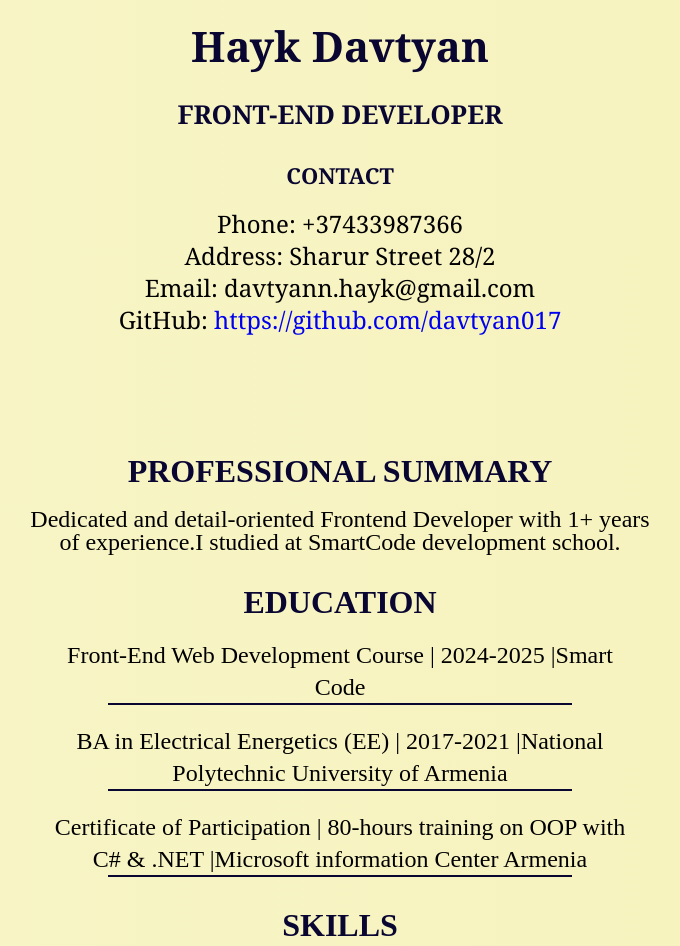
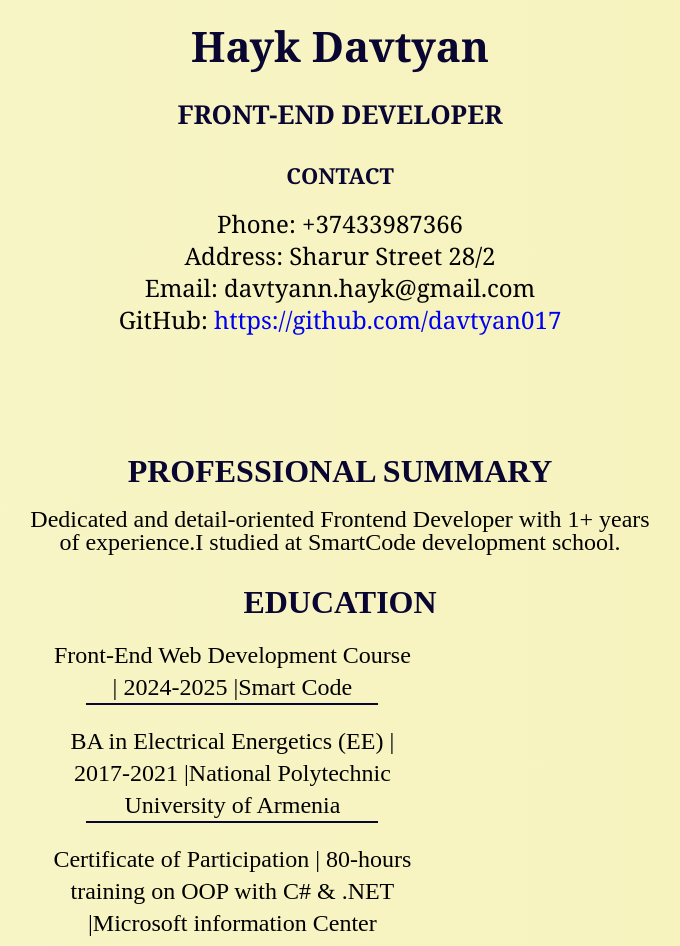
Before and after one commit to davtyan017/My_CV, a React (Vite) app: page / in a window 1280 px wide. Shown: the top 946 px of the page, without its empty margins (300-980 px from the left). Built offline with nearby package versions, Linux system fonts and the light colour scheme.

Commit message:
update edu media width

```diff
--- a/src/components/Education/style_edu.css
+++ b/src/components/Education/style_edu.css
@@ -11,13 +11,19 @@
 
 .cv-education ul {
   line-height: 28px;
+  width: 80%;
+
   display: flex;
   flex-direction: column;
+  flex-wrap: wrap;
+  text-wrap: wrap;
   gap: 20px;
   padding: 0 20px;
 }
 
 .cv-education ul li {
+  width: 80%;
+
   line-height: 32px;
   font-size: 24px;
 }
```
